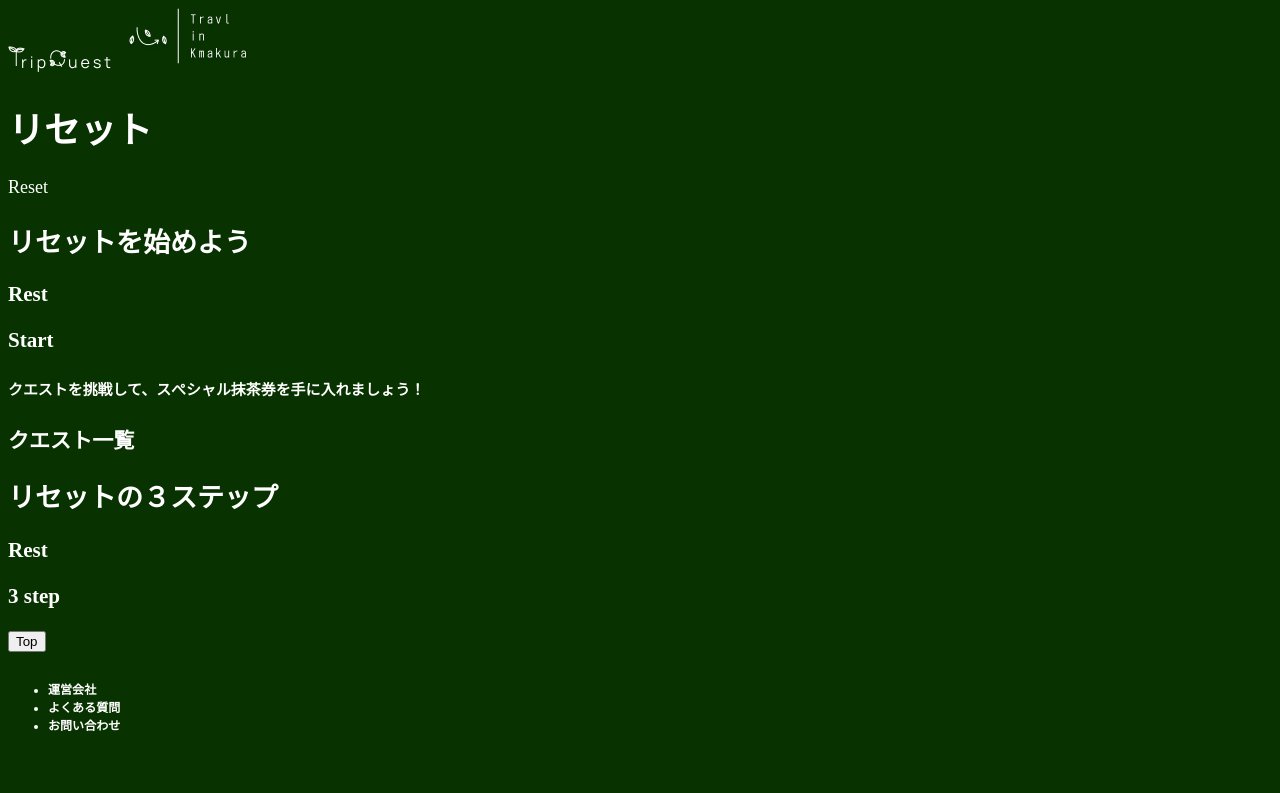
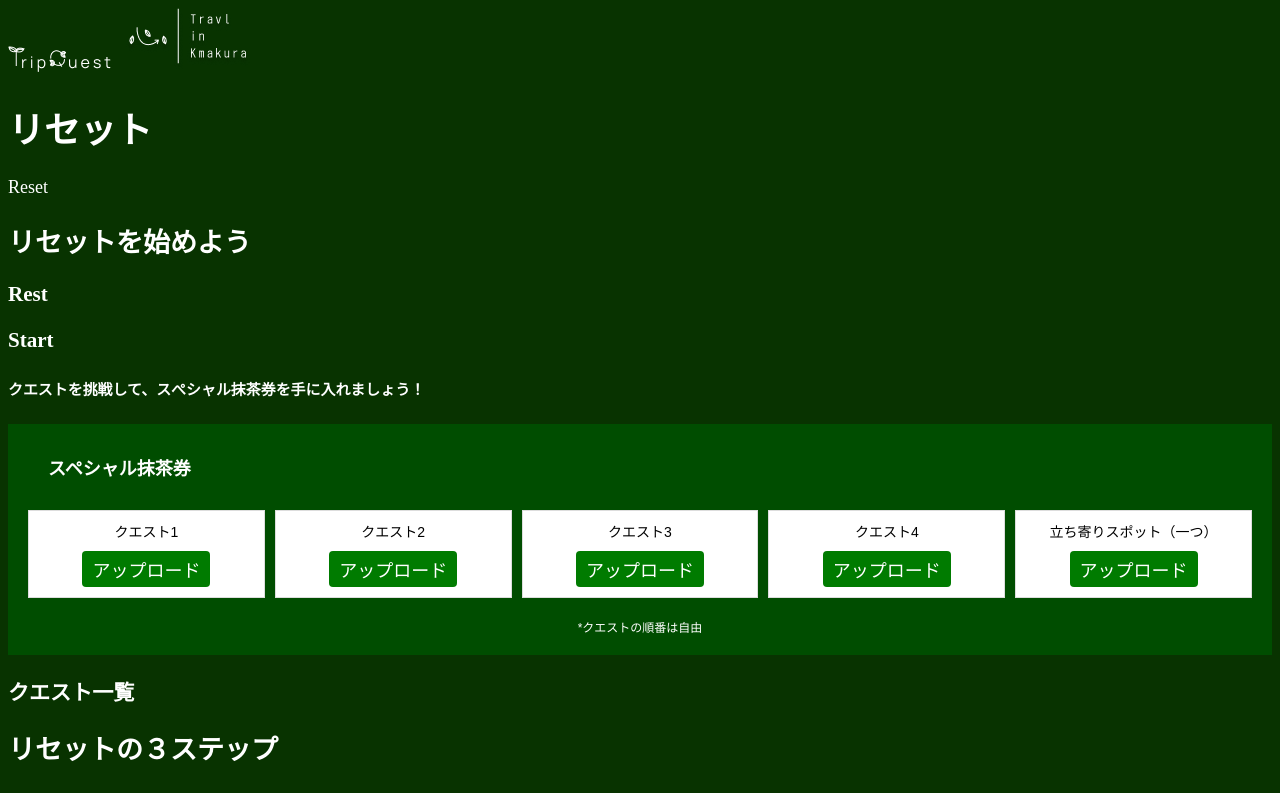
Before and after one commit to hitomisama/TripQuest, a React (Vite) app: page /page2 in a window 1280 px wide. Shown: the top 793 px of the page. Built offline with nearby package versions, Linux system fonts and the light colour scheme.

Commit message:
写了一点任务一览

```diff
--- /dev/null
+++ b/src/components/quest.jsx
@@ -0,0 +1,62 @@
+import React, { useState } from "react";
+import "../css/QuestComponent.css"
+
+const initialTasks = [
+  { id: 1, name: "クエスト1", image: null },
+  { id: 2, name: "クエスト2", image: null },
+  { id: 3, name: "クエスト3", image: null },
+  { id: 4, name: "クエスト4", image: null },
+  { id: 5, name: "立ち寄りスポット（一つ）", image: null },
+];
+
+function QuestComponent() {
+  const [tasks, setTasks] = useState(initialTasks);
+
+  const handleUpload = (event, taskId) => {
+    const file = event.target.files[0];
+    if (file) {
+      const reader = new FileReader();
+      reader.onload = () => {
+        const updatedTasks = tasks.map((task) =>
+          task.id === taskId ? { ...task, image: reader.result } : task
+        );
+        setTasks(updatedTasks);
+      };
+      reader.readAsDataURL(file);
+    }
+  };
+
+  return (
+    <div className="quest-container">
+      {/* 顶部标题 */}
+      <div className="quest-title">スペシャル抹茶券</div>
+
+      {/* 任务列表 */}
+      <div className="quest-list">
+        {tasks.map((task) => (
+          <div key={task.id} className="quest-item">
+            {task.image ? (
+              <img src={task.image} alt={task.name} className="quest-image" />
+            ) : (
+              <div className="quest-placeholder">{task.name}</div>
+            )}
+            <label className="upload-button">
+              アップロード
+              <input
+                type="file"
+                accept="image/*"
+                onChange={(e) => handleUpload(e, task.id)}
+                style={{ display: "none" }}
+              />
+            </label>
+          </div>
+        ))}
+      </div>
+
+      {/* 底部说明 */}
+      <div className="quest-footer">*クエストの順番は自由</div>
+    </div>
+  );
+}
+
+export default QuestComponent;
--- /dev/null
+++ b/src/css/QuestComponent.css
@@ -0,0 +1,65 @@
+.quest-container {
+    background-color: #004d00;
+    padding: 20px;
+    color: white;
+    font-family: Arial, sans-serif;
+  }
+
+  .quest-title {
+    background-color: #004d00;
+    padding: 10px 20px;
+    font-size: 18px;
+    font-weight: bold;
+    color: #fff;
+  }
+
+  .quest-list {
+    display: grid;
+    grid-template-columns: repeat(5, 1fr);
+    gap: 10px;
+    margin-top: 20px;
+  }
+
+  .quest-item {
+    background: white;
+    color: black;
+    border: 1px solid #ddd;
+    display: flex;
+    flex-direction: column;
+    align-items: center;
+    justify-content: center;
+    padding: 10px;
+    position: relative;
+  }
+
+  .quest-placeholder {
+    font-size: 14px;
+    text-align: center;
+  }
+
+  .quest-image {
+    width: 100%;
+    height: auto;
+    object-fit: cover;
+  }
+
+  .upload-button {
+    margin-top: 10px;
+    background-color: #007b00;
+    color: white;
+    padding: 5px 10px;
+    border: none;
+    border-radius: 4px;
+    cursor: pointer;
+    text-align: center;
+  }
+
+  .upload-button:hover {
+    background-color: #005d00;
+  }
+
+  .quest-footer {
+    margin-top: 20px;
+    font-size: 12px;
+    text-align: center;
+  }
--- a/src/page/Page2.jsx
+++ b/src/page/Page2.jsx
@@ -5,6 +5,7 @@ import HTP from "../components/6_HTP.jsx";
 import LGTT from "../components/7_LGTT.jsx";
 import ButtonList from "../components/8_btn.jsx";
 import Top from "../components/Top.jsx";
+import QuestComponent from "../components/quest.jsx";
 
 function Page2() {
   const handleScrollToTop = () => {
@@ -24,7 +25,9 @@ function Page2() {
       <h5 className="introduce">
         クエストを挑戦して、スぺシャル抹茶券を手に入れましょう！
       </h5>
-
+<div className="quest">
+  <QuestComponent />
+</div>
       <h3>クエスト一覧</h3>
 
       <Ttl x={4} />
```
Also changed, not shown: 2 other files (tests, documents, lock files or other folders).
